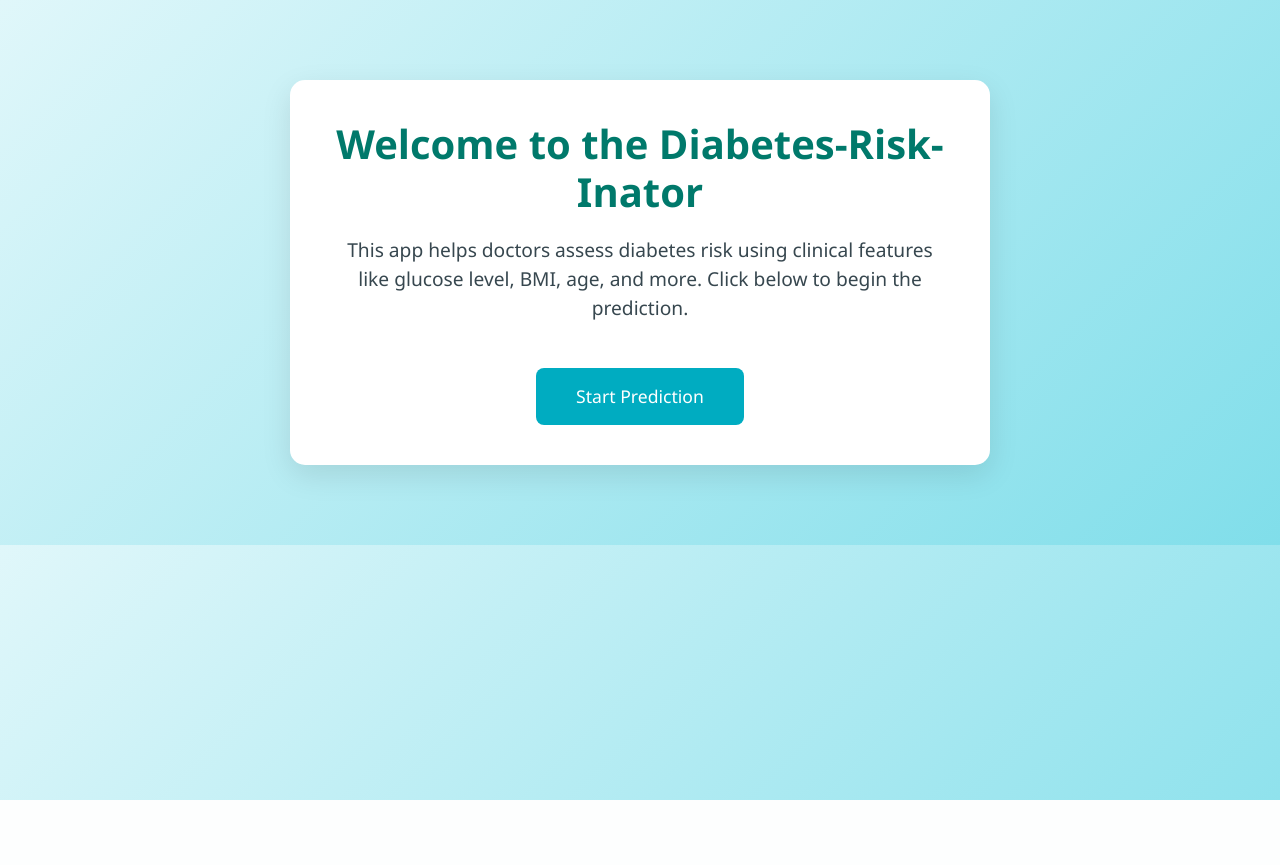
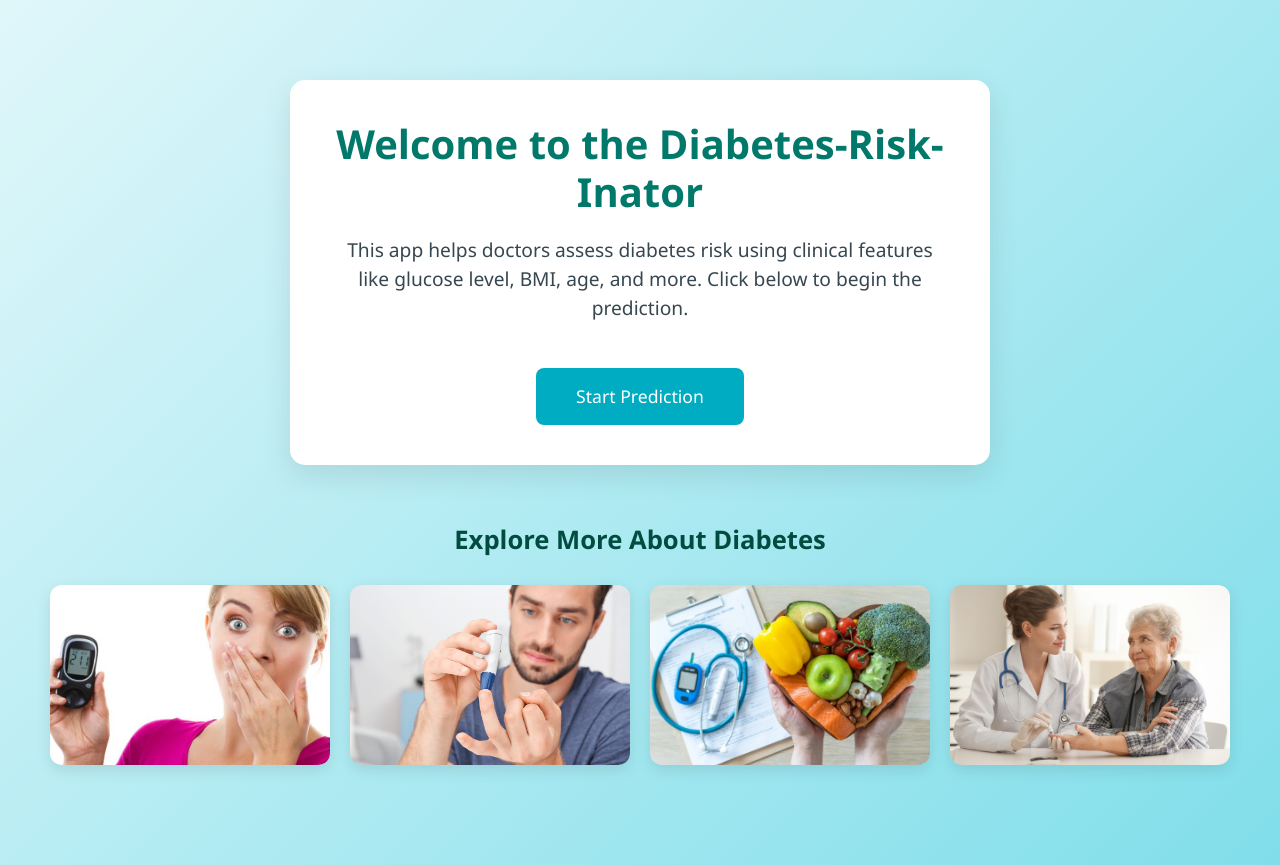
Before and after one commit to meganpieters/AIDjango, a Flask app: page / in a window 1280 px wide. Before the commit the page ends 800 px from the top, so only its background shows below. Run offline with Flask 3, Linux system fonts and the light colour scheme; parts of the project's set-up code (start-up, migrations or seed data) failed here and were passed over.

Commit message:
gallery added

```diff
--- a/templates/home.html
+++ b/templates/home.html
@@ -9,16 +9,17 @@
         body {
             background: linear-gradient(135deg, #e0f7fa, #80deea);
             font-family: 'Segoe UI', Tahoma, Geneva, Verdana, sans-serif;
+            margin: 0;
+            padding: 0;
         }
 
-        .welcome-container {
+        .welcome-box {
             max-width: 700px;
-            margin: 80px auto;
+            margin: 80px auto 0;
             padding: 40px;
             background: white;
             border-radius: 15px;
             box-shadow: 0 10px 30px rgba(0, 0, 0, 0.1);
-            animation: fadeIn 1s ease-in-out;
             text-align: center;
         }
 
@@ -49,29 +50,62 @@
             transform: translateY(-2px);
         }
 
-        @keyframes fadeIn {
-            0% {
-                opacity: 0;
-                transform: translateY(20px);
-            }
+        .gallery-section {
+            padding: 60px 40px 100px;
+        }
 
-            100% {
-                opacity: 1;
-                transform: translateY(0);
-            }
+        .gallery-title {
+            text-align: center;
+            color: #004d40;
+            font-weight: 600;
+            margin-bottom: 30px;
+            font-size: 1.6rem;
+        }
+
+        .gallery-images {
+            display: flex;
+            flex-wrap: wrap;
+            justify-content: center;
+            gap: 20px;
+        }
+
+        .gallery-images img {
+            width: 280px;
+            height: 180px;
+            object-fit: cover;
+            border-radius: 12px;
+            box-shadow: 0 5px 15px rgba(0, 0, 0, 0.1);
+            transition: transform 0.2s ease;
+        }
+
+        .gallery-images img:hover {
+            transform: scale(1.05);
         }
     </style>
 </head>
 
 <body>
-    <div class="welcome-container">
+
+    <!-- White welcome card -->
+    <div class="welcome-box">
         <h1>Welcome to the Diabetes-Risk-Inator</h1>
-        <p>
-            This app helps doctors assess diabetes risk using clinical features like glucose level, BMI, age, and more.
-            Click below to begin the prediction.
-        </p>
+        <p>This app helps doctors assess diabetes risk using clinical features like glucose level, BMI, age, and more.
+            Click below to begin the prediction.</p>
         <a href="/predictor" class="btn btn-start">Start Prediction</a>
     </div>
+
+    <!-- Full-width gradient background gallery -->
+    <div class="gallery-section">
+        <h4 class="gallery-title">Explore More About Diabetes</h4>
+        <div class="gallery-images">
+            <img src="{{ url_for('static', filename='pictures/diabetes.png') }}" alt="Image 1">
+            <img src="{{ url_for('static', filename='pictures/naald.jpg') }}" alt="Image 2">
+            <img src="{{ url_for('static', filename='pictures/broccoli.webp') }}" alt="Image 2">
+            <img src="{{ url_for('static', filename='pictures/arts.jpeg') }}" alt="Image 2">
+
+        </div>
+    </div>
+
 </body>
 
 </html>
```
Also changed, not shown: static/pictures/arts.jpeg (added), static/pictures/broccoli.webp (added), static/pictures/diabetes.png (added), static/pictures/naald.jpg (added).
